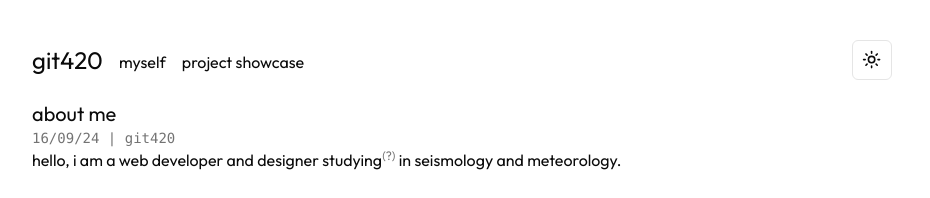
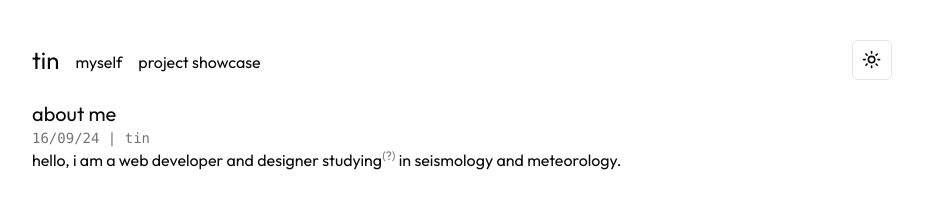
Before and after one commit to pickingname/port3, a Next.js app: page /me in a window 1280 px wide. Shown: the top 198 px of the page, without its empty margins (180-1110 px from the left). Built offline with nearby package versions, Linux system fonts and the light colour scheme; no server answers.

Commit message:
feat: recolor project list's hover state

```diff
--- a/app/entrycompo/Nav.tsx
+++ b/app/entrycompo/Nav.tsx
@@ -2,7 +2,7 @@ import Link from "next/link";
 import React from "react";
 import { ModeToggle } from "../reusables/modeToggle";
 
-let name = "git420";
+let name = "tin";
 
 export default function nav() {
   return (
--- a/app/logbook/001/page.tsx
+++ b/app/logbook/001/page.tsx
@@ -16,7 +16,7 @@ const App = () => {
           <div className="pl-5">
             <p className="text-xl">making qualos</p>
             <p className="font-mono text-neutral-500 text-sm">
-              31/07/24 | git420
+              31/07/24 | tin
             </p>
             <div>
               <div className="bg-card p-4 rounded-md border border-border mr-5 my-5">
--- a/app/me/page.tsx
+++ b/app/me/page.tsx
@@ -11,7 +11,7 @@ const App = () => {
           <div className="pl-5">
             <p className="text-xl">about me</p>
             <p className="font-mono text-neutral-500 text-sm">
-              16/09/24 | git420
+              16/09/24 | tin
             </p>
             <div>
               <p>
--- a/app/projects/projectList.tsx
+++ b/app/projects/projectList.tsx
@@ -44,7 +44,7 @@ const projects: Project[] = [
     name: "qualos",
     year: 2024,
     status: "active",
-    link: "https://example.com",
+    link: "../projects/qualos",
   },
   {
     id: 6,
@@ -122,7 +122,7 @@ export default function ProjectList() {
               {sortedProjects.map((project) => (
                 <tr
                   key={project.id}
-                  className="hover:bg-neutral-500/30 dark:hover:bg-neutral-300/30 transition-colors ease-out duration-200"
+                  className="hover:bg-neutral-500/5 dark:hover:bg-neutral-300/5 transition-colors ease-out duration-200"
                 >
                   <td className="px-6 py-4 whitespace-normal">
                     <div className="flex items-center">
--- a/app/reusables/footer.tsx
+++ b/app/reusables/footer.tsx
@@ -3,7 +3,7 @@ import React from "react";
 const Footer: React.FC = () => {
   return (
     <footer className="p-5 pt-3 pb-6 flex text-xs text-center mt-3 dark:text-gray-400 text-gray-500 font-mono">
-      <div className="grow text-left">git420</div>
+      <div className="grow text-left">tin</div>
       <div>&copy; {new Date().getFullYear()}</div>
     </footer>
   );
```
Also changed, not shown: 1 other file (tests, documents, lock files or other folders).
